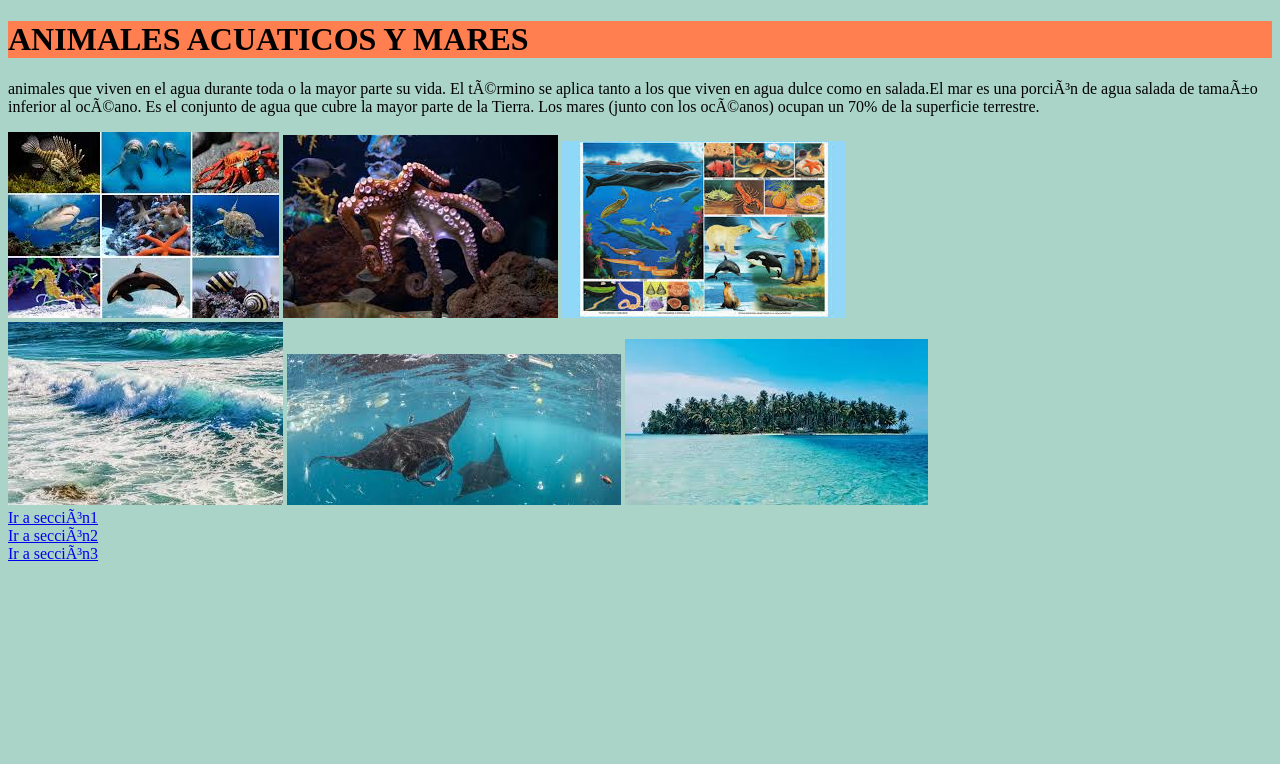
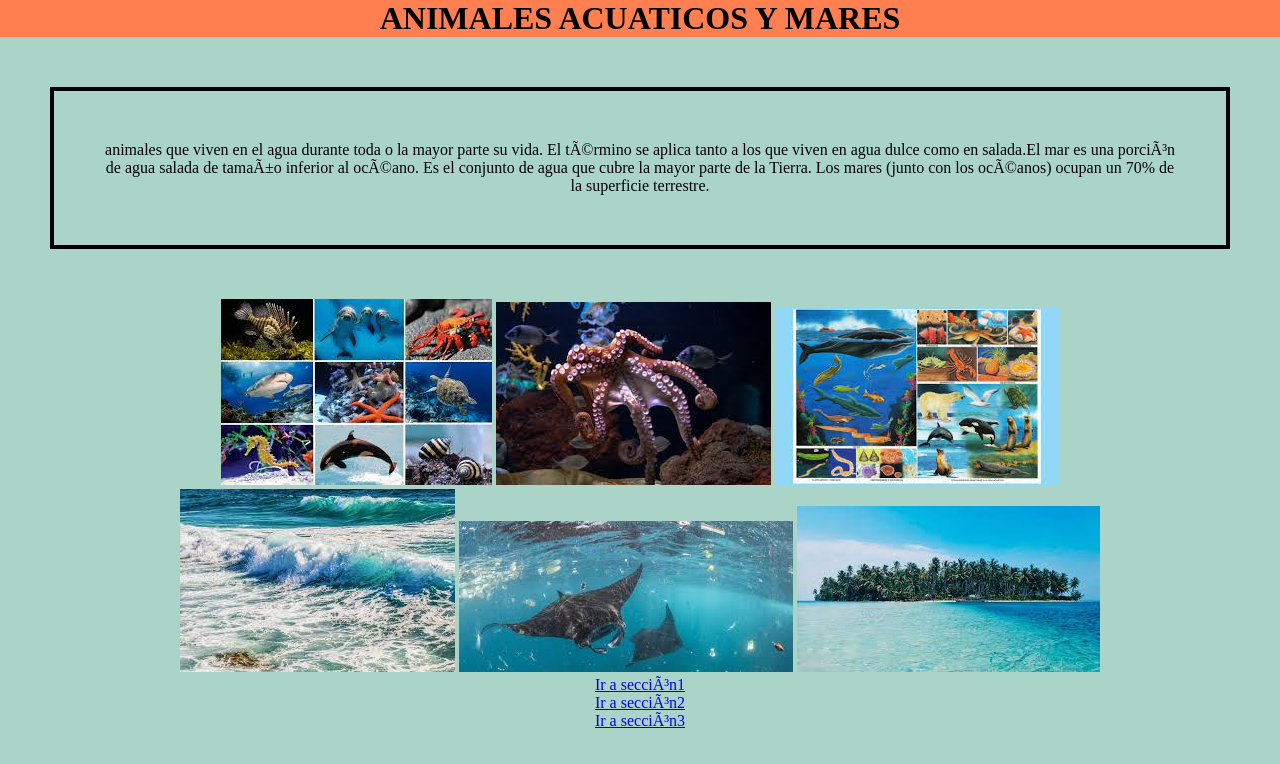
Before and after one commit to valerisaavedr/MaresAnimalesAcuaticos, a plain HTML site: page index.html/index.html in a window 1280 px wide. Drawn offline with Linux system fonts and the light colour scheme.

Commit message:
version 11

```diff
--- a/index.html/index.html
+++ b/index.html/index.html
@@ -2,6 +2,7 @@
 <html>
 	<head>
 		<meta http-equiv="content-type" content="text/html; charset="utf-8">
+		<link rel="stylesheet" href="style.css">
 		<title> Nombre de la temática </title>
 	</head>
 	<body style="background-color: rgb(170, 212, 200)"></body>
--- /dev/null
+++ b/index.html/style.css
@@ -0,0 +1,19 @@
+*{
+    margin: auto;
+}
+
+p{
+    margin: 50px;
+    border: 4px solid black;
+    padding: 50px;
+}
+
+h1{
+    background-color:rgb(150, 8, 194);
+    text-align: center;
+}
+
+body{
+    background-color: rgb(235, 13, 105);
+    text-align: center;
+}
```
Also changed, not shown: index.html/seccion1.html (+1 -0 lines), index.html/seccion2.html (+1 -0 lines).
